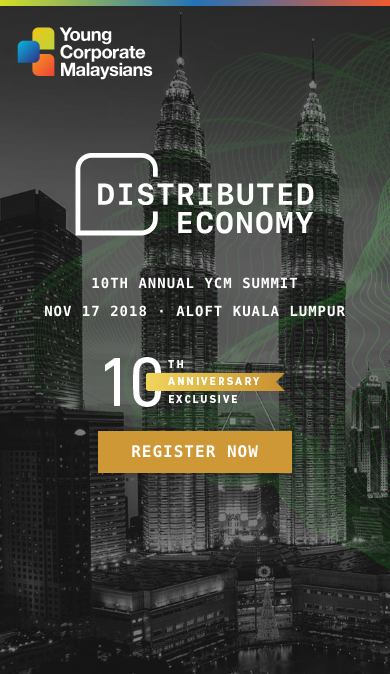
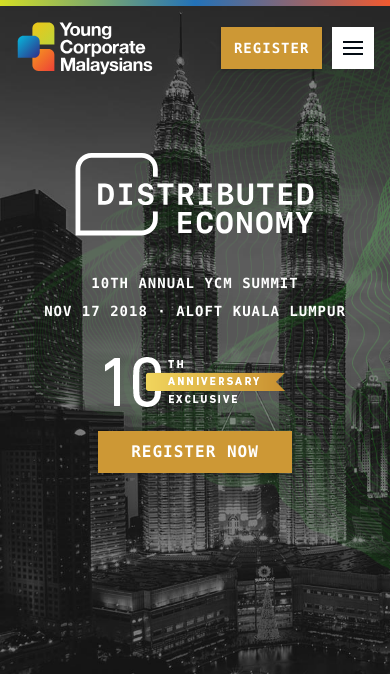
Before and after one commit to jamesssooi/ycm-summit-2018, a PHP site: page / in a window 390 px wide. Shown: the top 674 px of the page. Run offline with PHP 8.4, Linux system fonts and the light colour scheme; style sheets or scripts are compiled from the project's sources.

Commit message:
Implement mobile nav menu

```diff
--- a/src/index.php
+++ b/src/index.php
@@ -26,6 +26,20 @@
       <img src="img/logos/de-masthead-black.svg" class="de-logo-black" alt="Logo of Distributed Economy">
     </a>
   </div>
+
+  <!-- Mobile Fixed Menu -->
+  <div class="nav-bar-mobile">
+    <a href="#" class="btn btn-primary">Register</a>
+    <button class="btn btn-light nav-hamburger" id="nav-hamburger">
+      <svg class="icon" width="32px" height="32px" version="1.1" xmlns="http://www.w3.org/2000/svg" xmlns:xlink="http://www.w3.org/1999/xlink" viewBox="0 0 32 32">
+        <rect x="6" y="10" width="20" height="2"></rect>
+        <rect x="6" y="16" width="20" height="2"></rect>
+        <rect x="6" y="22" width="20" height="2"></rect>
+      </svg>
+    </button>
+  </div>
+
+  <!-- Desktop Menu -->
   <nav class="nav-menu ml-auto">
     <a href="#" class="nav-menu__item">About</a>
     <a href="#" class="nav-menu__item">Agenda</a>
@@ -34,6 +48,15 @@
     <a href="#" class="nav-menu__item is-cta">Register</a>
   </nav>
 </header>
+
+<!-- Mobile Menu -->
+<nav class="nav-mobile-menu" id="nav-mobile-menu">
+  <a href="#" class="nav-mobile-menu__item">About</a>
+  <a href="#" class="nav-mobile-menu__item">Agenda</a>
+  <a href="#" class="nav-mobile-menu__item">Speakers</a>
+  <a href="#" class="nav-mobile-menu__item">Sponsors</a>
+  <a href="#" class="nav-mobile-menu__item is-cta">Register</a>
+</nav>
 
 <!-- Hero -->
 <section class="hero" id="hero">
--- a/src/js/app.js
+++ b/src/js/app.js
@@ -7,6 +7,7 @@
 import 'slick-carousel';
 import $ from 'jquery';
 import ScrollMonitor from 'scrollmonitor';
+import * as Utils from './utils';
 
 window.addEventListener('DOMContentLoaded', () => {
   $('#article-item-list').slick({
@@ -26,8 +27,14 @@ window.addEventListener('DOMContentLoaded', () => {
   });
 
   enableNavbarColorToggle();
+  enableHamburgerMenu()
 });
 
+
+/**
+ * Enables the navbar color toggle functionality.
+ * @requires ScrollMonitor
+ */
 function enableNavbarColorToggle() {
   const hero = document.getElementById('hero');
   const navbar = document.getElementById('nav-bar');
@@ -35,3 +42,41 @@ function enableNavbarColorToggle() {
   watcher.exitViewport(() => navbar.classList.add('is-opaque'));
   watcher.enterViewport(() => navbar.classList.remove('is-opaque'));
 }
+
+
+/**
+ * Enables the hamburger menu functionality.
+ */
+function enableHamburgerMenu() {
+  const hamburger = document.getElementById('nav-hamburger');
+  const menu = document.getElementById('nav-mobile-menu');
+  const navbar = document.getElementById('nav-bar');
+
+  const bodyListener = (e) => {
+    if (menu.contains(e.target)) {
+      return;
+    }
+    menu.classList.remove('is-active');
+    hamburger.classList.remove('is-active');
+    navbar.classList.remove('is-active');
+    document.body.classList.remove('has-backdrop');
+    window.removeEventListener('click', bodyListener);
+  }
+
+  $(hamburger).on('click', (e) => {
+    e.stopPropagation();
+    e.preventDefault();
+    if (menu.classList.contains('is-active')) {
+      menu.classList.remove('is-active');
+      hamburger.classList.remove('is-active');
+      navbar.classList.remove('is-active');
+      document.body.classList.remove('has-backdrop');
+    } else {
+      menu.classList.add('is-active');
+      hamburger.classList.add('is-active');
+      navbar.classList.add('is-active');
+      document.body.classList.add('has-backdrop');
+      window.addEventListener('click', bodyListener);
+    }
+  });
+}
--- a/src/sass/base/_layout.scss
+++ b/src/sass/base/_layout.scss
@@ -23,3 +23,22 @@ html, body {
   padding-left: $spacing-5;
   padding-right: $spacing-5;
 }
+
+body:after {
+  content: '';
+  position: fixed;
+  top: 0;
+  right: 0;
+  left: 0;
+  bottom: 0;
+  pointer-events: none;
+  background-color: black;
+  z-index: 30;
+  opacity: 0;
+  visibility: hidden;
+  transition: 0.3s linear all;
+}
+body.has-backdrop:after {
+  visibility: visible;
+  opacity: 0.5;
+}
--- a/src/sass/base/_mixins.scss
+++ b/src/sass/base/_mixins.scss
@@ -11,4 +11,5 @@
   background-color: transparent;
   border: 0;
   padding: 0;
+  -webkit-appearance: none;
 }
--- a/src/sass/base/_typography.scss
+++ b/src/sass/base/_typography.scss
@@ -4,7 +4,7 @@
 
 /* Font Families
 /* -------------------------------------------------------------------------- */
-$typeface-primary: 'IBM Plex Mono', 'Monaco', 'Lucida Sans Typewriter', monospace;
+$typeface-primary: 'IBM Plex Mono', 'Menlo', 'Lucida Sans Typewriter', monospace;
 
 
 /* Typography Sizes
--- a/src/sass/components/_buttons.scss
+++ b/src/sass/components/_buttons.scss
@@ -31,6 +31,23 @@
   box-shadow: none;
 }
 
+.btn-outline-primary {
+  border-color: $color-primary;
+  border-width: 2px;
+}
+.btn-outline-primary:hover {
+  border-color: $color-primary-d1;
+  background-color: $color-primary-d1;
+}
+.btn-outline-primary:focus {
+  outline: 3px solid rgba($color-primary, 0.2);
+  box-shadow: none;
+}
+
+.btn-outline-light {
+  border-width: 2px;
+}
+
 
 /* Property Overrides
 /* -------------------------------------------------------------------------- */
--- a/src/sass/components/_navigation.scss
+++ b/src/sass/components/_navigation.scss
@@ -7,7 +7,7 @@
   top: 0;
   right: 0;
   left: 0;
-  height: 100px;
+  height: 90px;
   display: flex;
   align-items: center;
   padding: 6px $spacing-4 0;
@@ -16,6 +16,7 @@
 
   @include on-desktop {
     padding: 6px $spacing-6 0;
+    height: 100px;
   }
 }
 
@@ -27,6 +28,8 @@
 .nav-logos {
   display: flex;
   align-items: center;
+  position: relative;
+  z-index: 45;
 }
 
 .nav-logos a {
@@ -42,13 +45,17 @@
   height: 56px;
 }
 
-.nav-logos__de {
+.nav-logos .nav-logos__de {
   border-left: 1px solid $color-border;
   padding-left: $spacing-6;
   visibility: hidden;
   opacity: 0;
   transform: translateX(5px);
   transition: 0.15s cubic-bezier(0.25, 0.46, 0.45, 0.94) all;
+  display: none;
+  @include on-desktop {
+    display: block;
+  }
 }
 
 .nav-logos__de img {
@@ -56,7 +63,6 @@
   position: relative;
   top: -2px;
 }
-
 
 .nav-bar.is-opaque {
   .ycm-logo-white {
@@ -117,6 +123,106 @@
 }
 
 
+/* Navigation Menu (Mobile)
+/* -------------------------------------------------------------------------- */
+.nav-mobile-menu {
+  position: fixed;
+  top: 0;
+  right: 0;
+  left: 0;
+  background-color: $color-secondary;
+  padding: 90px $spacing-4 $spacing-4;
+  z-index: 40;
+
+  @include on-desktop {
+    display: none;
+  }
+}
+
+.nav-mobile-menu__item {
+  display: block;
+  color: white;
+  font-weight: bold;
+  padding: $spacing-4 $spacing-2;
+  border-bottom: 1px solid rgb(7, 20, 33);
+}
+
+.nav-mobile-menu__item:last-child {
+  border-bottom: 0;
+}
+
+.nav-mobile-menu__item:hover {
+  background-color: rgb(7, 20, 33);
+  text-decoration: none;
+  color: white;
+}
+.nav-mobile-menu__item:focus {
+  background-color: rgb(7, 20, 33);
+  outline: none;
+}
+
+// Display logic
+.nav-mobile-menu {
+  visibility: hidden;
+  transform: translateY(-100%);
+  transition: 0.75s cubic-bezier(0.075, 0.82, 0.165, 1) all;
+}
+.nav-mobile-menu.is-active {
+  transform: translateY(0);
+  visibility: visible;
+}
+
+
+/* Navbar Fixed Mobile Bar
+/* -------------------------------------------------------------------------- */
+.nav-bar-mobile {
+  text-align: right;
+  margin-left: auto;
+  position: relative;
+  z-index: 45;
+
+  @include on-desktop {
+    display: none;
+  }
+}
+
+
+.nav-bar-mobile a {
+  color: white;
+  font-size: 14px;
+  padding: $spacing-2 $spacing-3;
+  height: 42px;
+  line-height: 24px;
+  box-shadow: 0 2px 4px rgba(black, 0.2);
+  z-index: 40;
+}
+
+.nav-hamburger {
+  @include m-button-unstyled;
+  width: 42px;
+  height: 42px;
+  position: relative;
+  background-color: white;
+  padding: 0 !important;
+}
+
+.nav-hamburger .icon {
+  width: 32px;
+  height: 32px;
+  position: absolute !important;
+  top: calc(50% - 1px) !important;
+  left: 50% !important;
+  transform: translate(-50%, -50%);
+  fill: $color-secondary;
+}
+
+.nav-hamburger .icon rect {
+  transition: 0.15s cubic-bezier(0.25, 0.46, 0.45, 0.94) all;
+  transform-origin: 50% 50%;
+}
+.nav-hamburger.is-active .icon rect:nth-child(1) { transform: translateY(6px); }
+.nav-hamburger.is-active .icon rect:nth-child(3) { transform: translateY(-6px); }
+
 /* YCM Gradient Bar
 /* -------------------------------------------------------------------------- */
 .ycm-gradient-bar {
--- a/src/sass/pages/_home.scss
+++ b/src/sass/pages/_home.scss
@@ -107,6 +107,7 @@
   margin: 0 auto;
   display: block;
   margin: 0 auto;
+  animation: 1s cubic-bezier(0.455, 0.03, 0.515, 0.955) chevron-bob infinite;
 
   &:focus {
     outline: 2px solid rgba($color-primary, 0.2);
@@ -118,6 +119,11 @@
   height: 14px;
 }
 
+@keyframes chevron-bob {
+  0% { transform: translateY(12px); }
+  50% { transform: translateY(0); }
+  100% { transform: translateY(12px); }
+}
 
 /* About DE
 /* -------------------------------------------------------------------------- */
@@ -198,7 +204,10 @@
   position: relative;
   margin-left: -$spacing-4;
   margin-right: -$spacing-4;
-  width: 90%;
+  width: 95%;
+  @include on-desktop {
+    // width: 100%;
+  }
 }
 
 .article-item {
@@ -253,6 +262,9 @@
 .article-item-control {
   &.is-next {
     right: calc(-48px + #{$spacing-6 * -1});
+    @include on-desktop {
+      right: $spacing-4;
+    }
   }
   &.is-prev {
     left: calc(-48px + #{$spacing-6 * -1});
```
